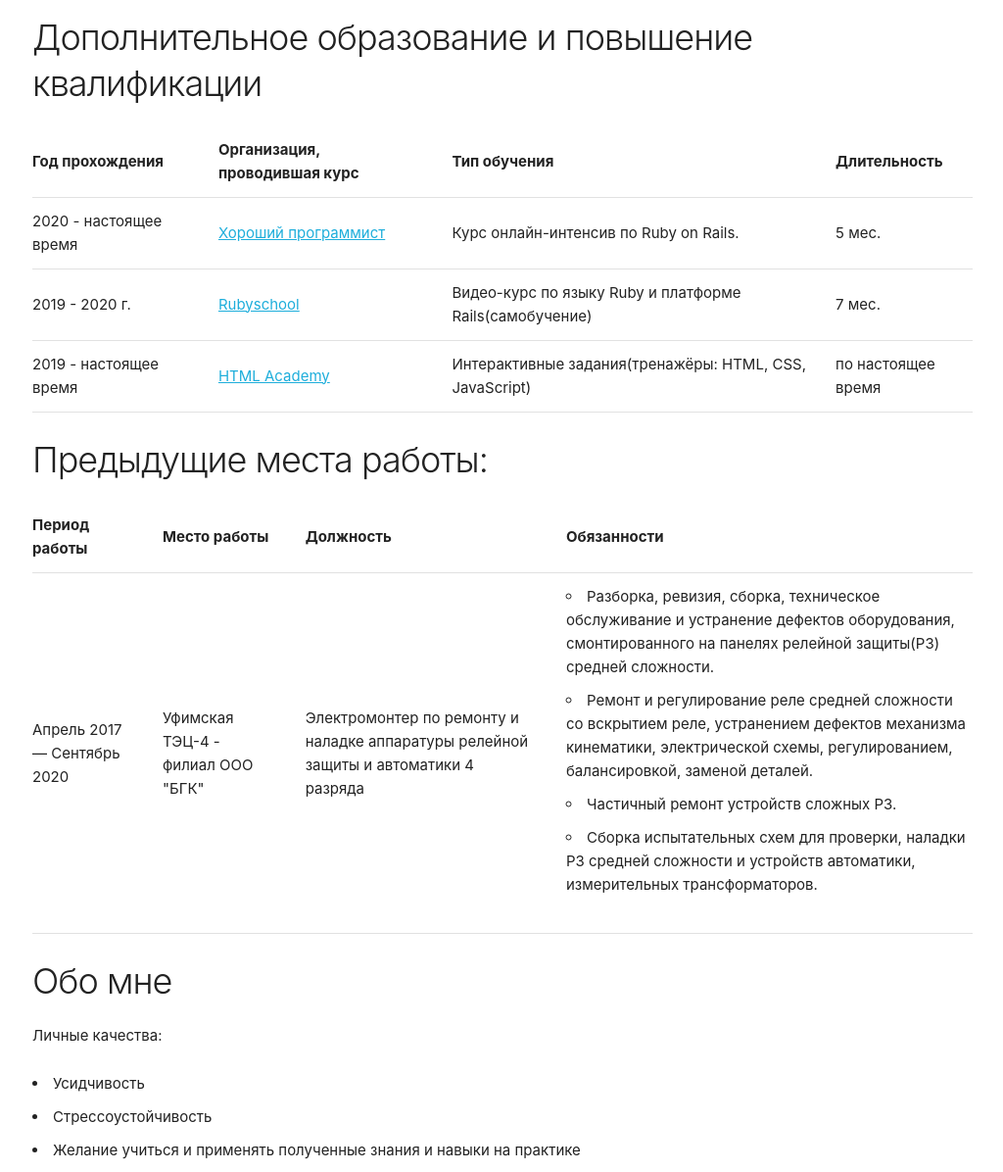
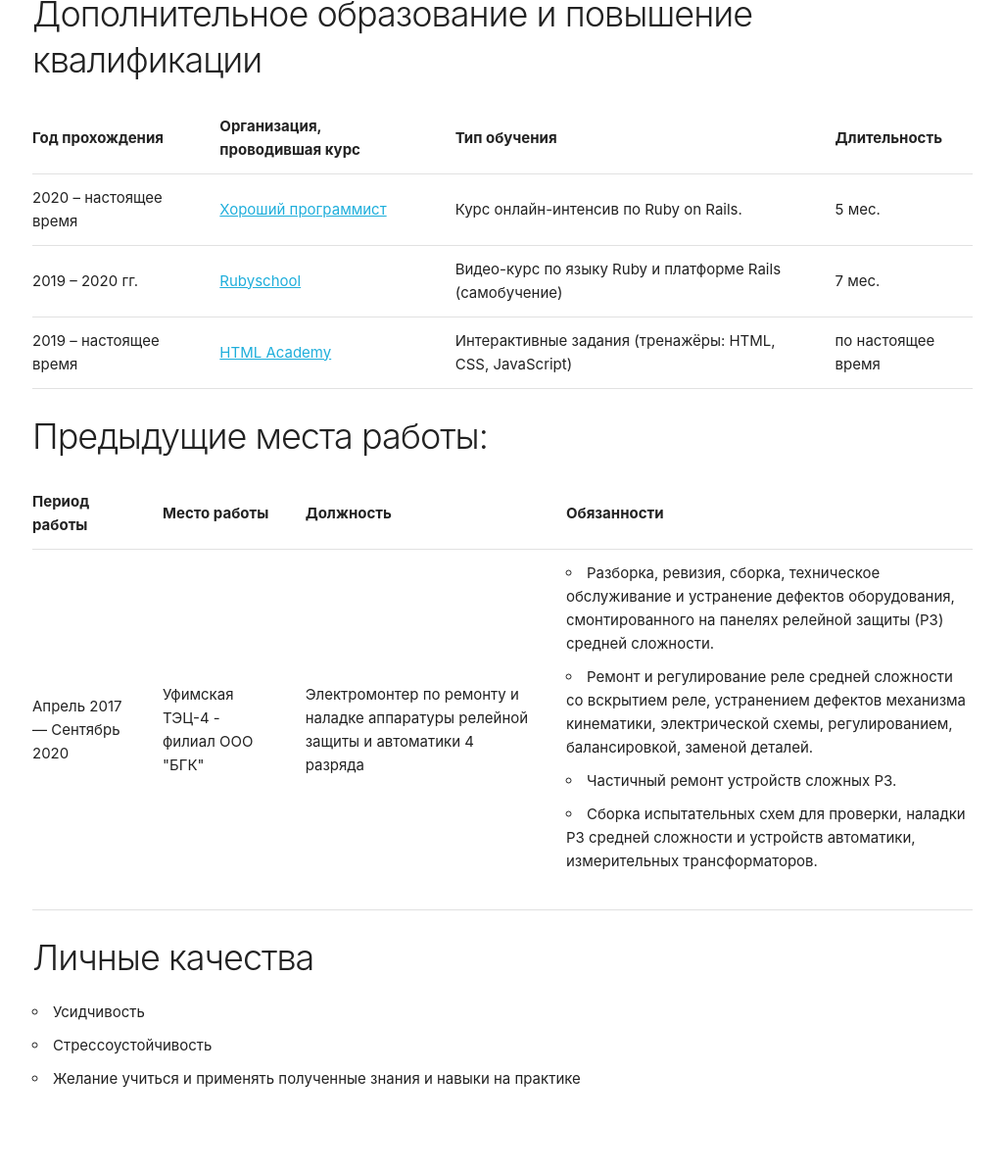
Before and after one commit to quietpochatok/cv, a plain HTML site: page index.html in a window 1280 px wide. Shown: the part 877-2073 px from the top of the page at 98% size, without its empty margins (127-1151 px from the left). After the commit the page ends 2015 px from the top, so only its background shows below. Drawn offline with Linux system fonts and the light colour scheme.

Commit message:
Update index.html

```diff
--- a/index.html
+++ b/index.html
@@ -22,7 +22,7 @@
           <li>Возраст: 25 лет
           <li>Место проживания: г. Уфа, Республика Башкортостан</li>
           <li>Электронная почта: <a href="mailto:bosroin@gmail.com" target=”_blank” rel=noopener noreferrer””>bosroin@gmail.com</a></li>
-          <li>Образование: высшее техническое(бакалавр)</li>
+          <li>Образование: высшее техническое (бакалавр)</li>
           <li>Готов к переезду.</li>
         </ul>
       </div>
@@ -39,11 +39,11 @@
     <div class="row">
       <div class="ten columns">
         <h3>Ключевые навыки</h3>
-        <ul> Навыки
+        <ul>
           <li>Знание языка программирования Ruby</li>
           <li>Базовые знания фреймворков: RoR/JS</li>
           <li>Базовые знания gem: rspec/capybara/factory_bot/devise</li>
-          <li>Написания простых тестов при помощи rspec/capybara/factory_bot</li>
+          <li>Написание простых тестов при помощи rspec/capybara/factory_bot</li>
           <li>Базовые знания SQL</li>
           <li>Работа с git</li>
           <li>Базовые знания HTML и CSS</li>
@@ -70,21 +70,21 @@
           </thead>
           <tbody>
             <tr>
-              <td>2020 - настоящее время</td>
+              <td>2020 – настоящее время</td>
               <td><a href="https://goodprogrammer.ru">Хороший программист</a></td>
               <td>Курс онлайн-интенсив по Ruby on Rails.</td>
               <td>5 мес.</td>
             </tr>
             <tr>
-              <td>2019 - 2020 г.</td>
+              <td>2019 – 2020 гг.</td>
               <td><a href="http://rubyschool.us">Rubyschool</a></td>
-              <td>Bидео-курс по языку Ruby и платформе Rails(самобучение)</td>
+              <td>Bидео-курс по языку Ruby и платформе Rails (самобучение)</td>
               <td>7 мес.</td>
             </tr>
             <tr>
-              <td>2019 - настоящее время</td>
+              <td>2019 – настоящее время</td>
               <td><a href="https://htmlacademy.ru">HTML Academy</a></td>
-              <td>Интерактивные задания(тренажёры: HTML, CSS, JavaScript)</td>
+              <td>Интерактивные задания (тренажёры: HTML, CSS, JavaScript)</td>
               <td>по настоящее время</td>
             </tr>
         </table>
@@ -112,7 +112,7 @@
               <ul>
                 <li>
                   Разборка, ревизия, сборка, техническое обслуживание и устранение дефектов оборудования,
-                  смонтированного на панелях релейной защиты(РЗ) средней сложности.
+                  смонтированного на панелях релейной защиты (РЗ) средней сложности.
                 </li>
                 <li>
                   Ремонт и регулирование реле средней сложности со вскрытием реле, устранением дефектов механизма
@@ -132,11 +132,12 @@
 
     <div class="row">
        <div class="ten columns">
-        <h3>Обо мне</h3>
-        <ul>Личные качества:</ul>
-        <li>Усидчивость</li>
-        <li>Стрессоустойчивость</li>
-        <li>Желание учиться и применять полученные знания и навыки на практике</li>
+        <h3>Личные качества</h3>
+        <ul>
+          <li>Усидчивость</li>
+          <li>Стрессоустойчивость</li>
+          <li>Желание учиться и применять полученные знания и навыки на практике</li>
+        </ul>
       </div>
     </div>
   </div>
```
